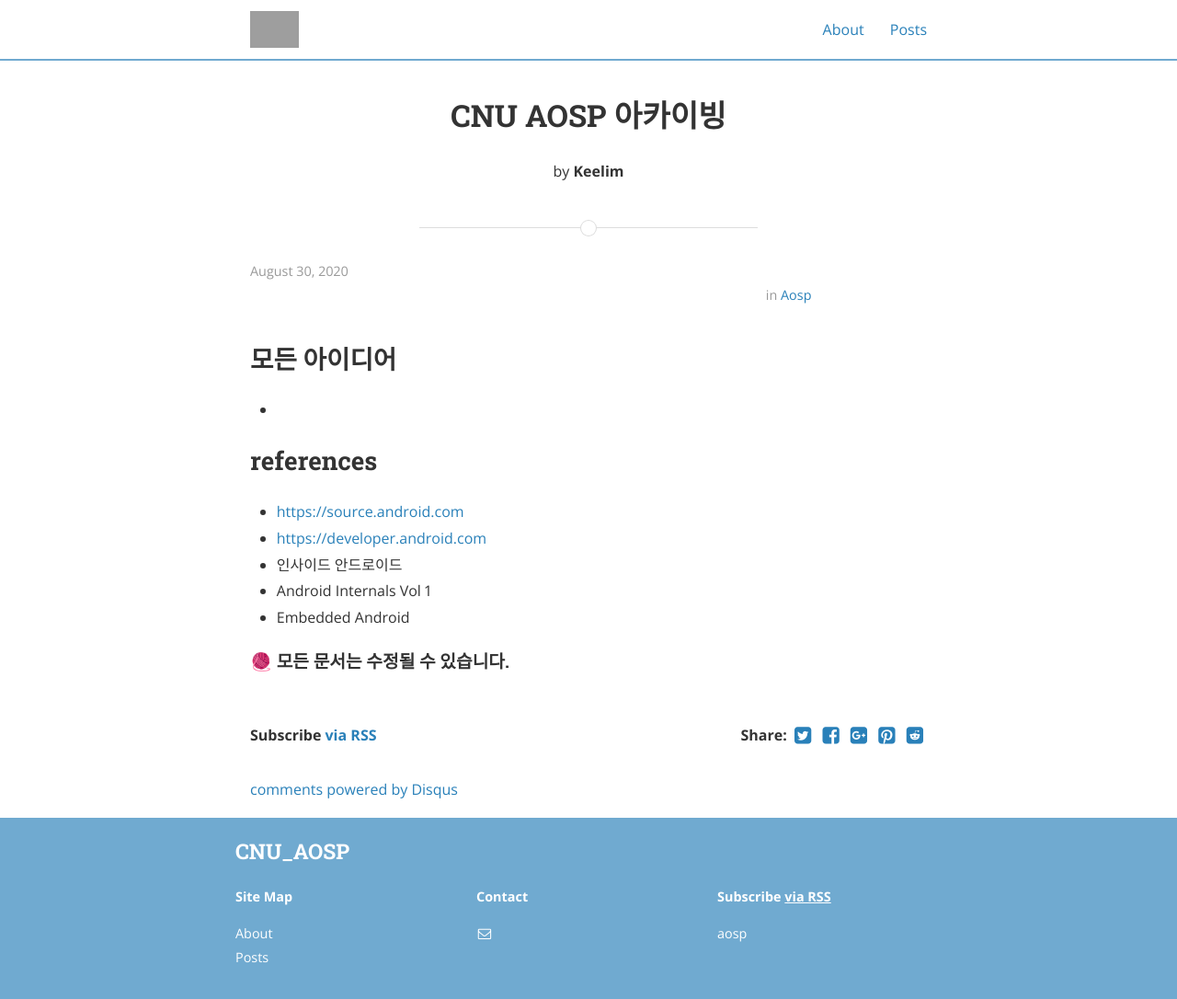
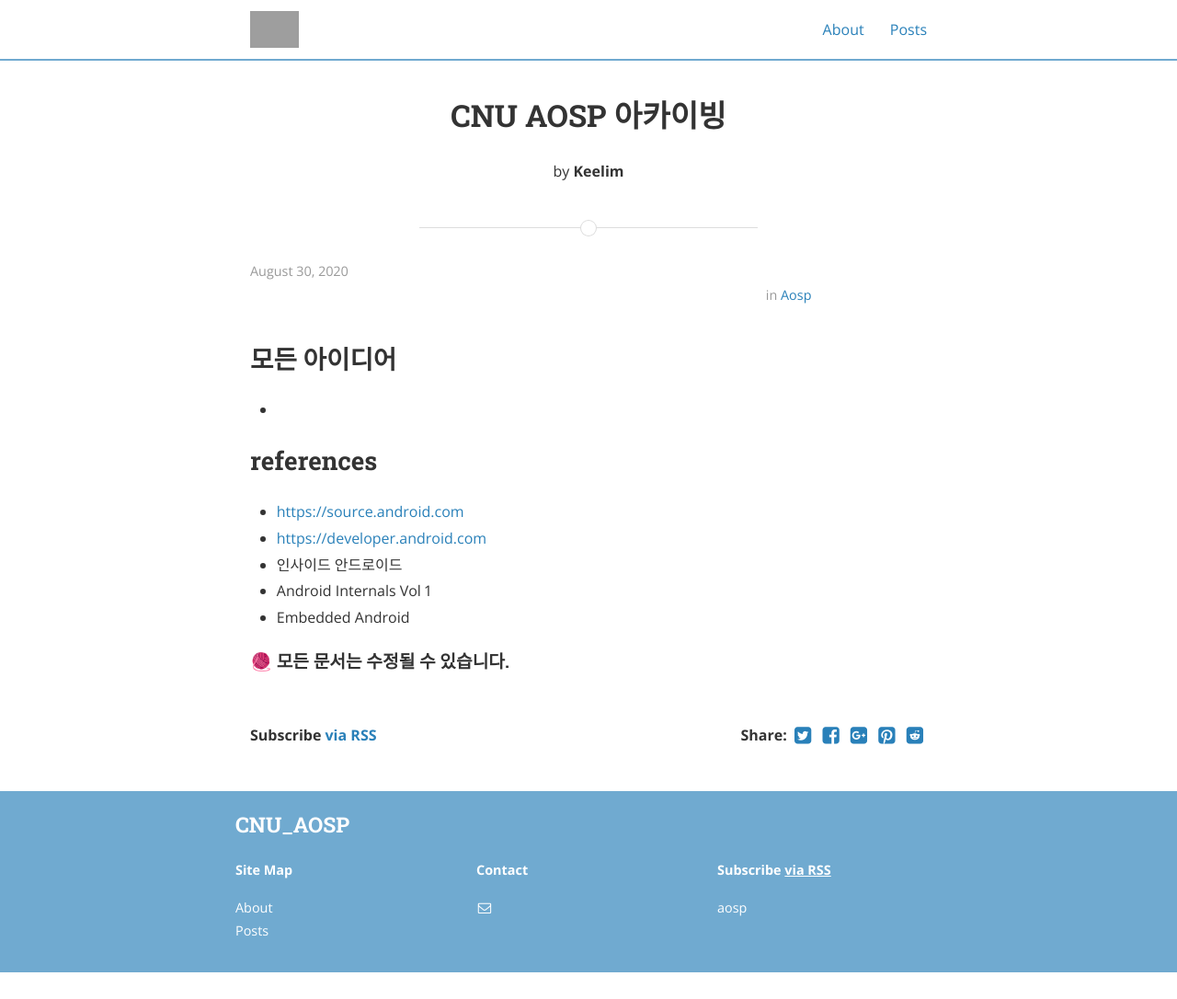
Before and after one commit to keelim/AP_Android_Performance, a Jekyll site: the page built from docs/_posts/2020-08-30-cnuaosp-archiving.md, in a window 1280 px wide. Shown: the whole page at 92% size. Built offline with Jekyll 4.4.1, drawn with Linux system fonts in a browser that asks for light colours; nearby versions of some CDN libraries; comment, search, counter and statistics services are not loaded; after the commit the page ends 1057 px from its top, so only the background shows below that; part of the change alters nothing that is shown; grey boxes are pictures that could not be loaded.

Commit message:
2020 08 30

```diff
--- a/docs/_config.yml
+++ b/docs/_config.yml
@@ -49,7 +49,7 @@ highlightjs_theme: "github"
 disqus_shortname: https-keelim-github-io-aosp
 
 # Google analytics
-ga_tracking_id: #"UA-158958259-1"
+ga_tracking_id: #"UA-158958259-1" 1
 
 # Analytics
 analytics:
--- a/docs/_layouts/post.html
+++ b/docs/_layouts/post.html
@@ -135,25 +135,6 @@ layout: default
 	</section>
 {% endif %}
 
-{% if site.disqus_shortname %}
-{% unless page.disqus_disabled %}
-<section class="disqus">
-  <div id="disqus_thread"></div>
-  <script type="text/javascript">
-    var disqus_shortname = '{{ site.disqus_shortname }}';
-
-    /* * * DON'T EDIT BELOW THIS LINE * * */
-    (function() {
-        var dsq = document.createElement('script'); dsq.type = 'text/javascript'; dsq.async = true;
-        dsq.src = '//' + disqus_shortname + '.disqus.com/embed.js';
-        (document.getElementsByTagName('head')[0] || document.getElementsByTagName('body')[0]).appendChild(dsq);
-    })();
-  </script>
-  <noscript>Please enable JavaScript to view the <a href="http://disqus.com/?ref_noscript">comments powered by Disqus.</a></noscript>
-  <a href="http://disqus.com" class="dsq-brlink">comments powered by <span class="logo-disqus">Disqus</span></a>
-</section>
-{% endunless %}
-{% endif %}
 
 </div>
 </div>
```
